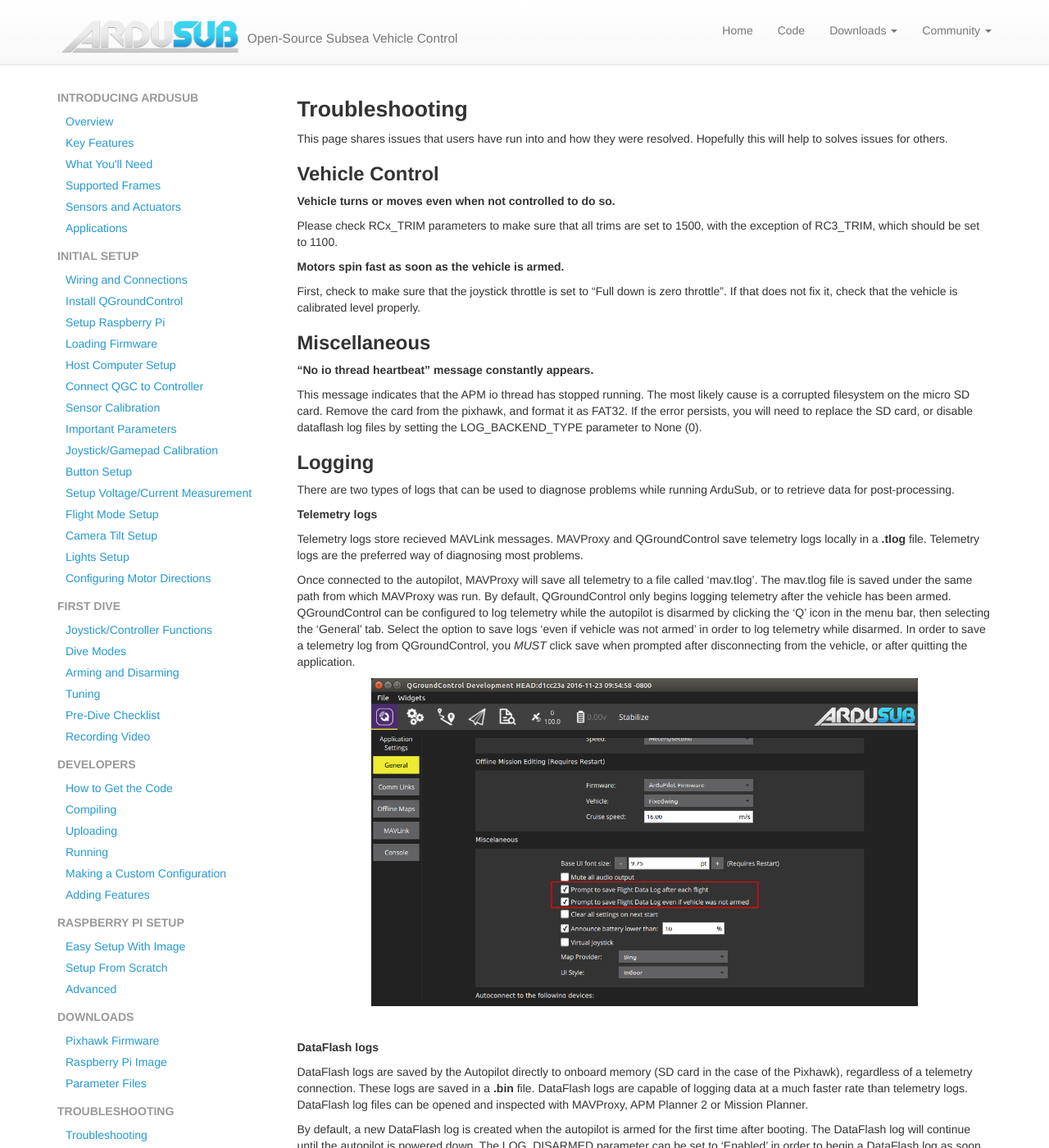
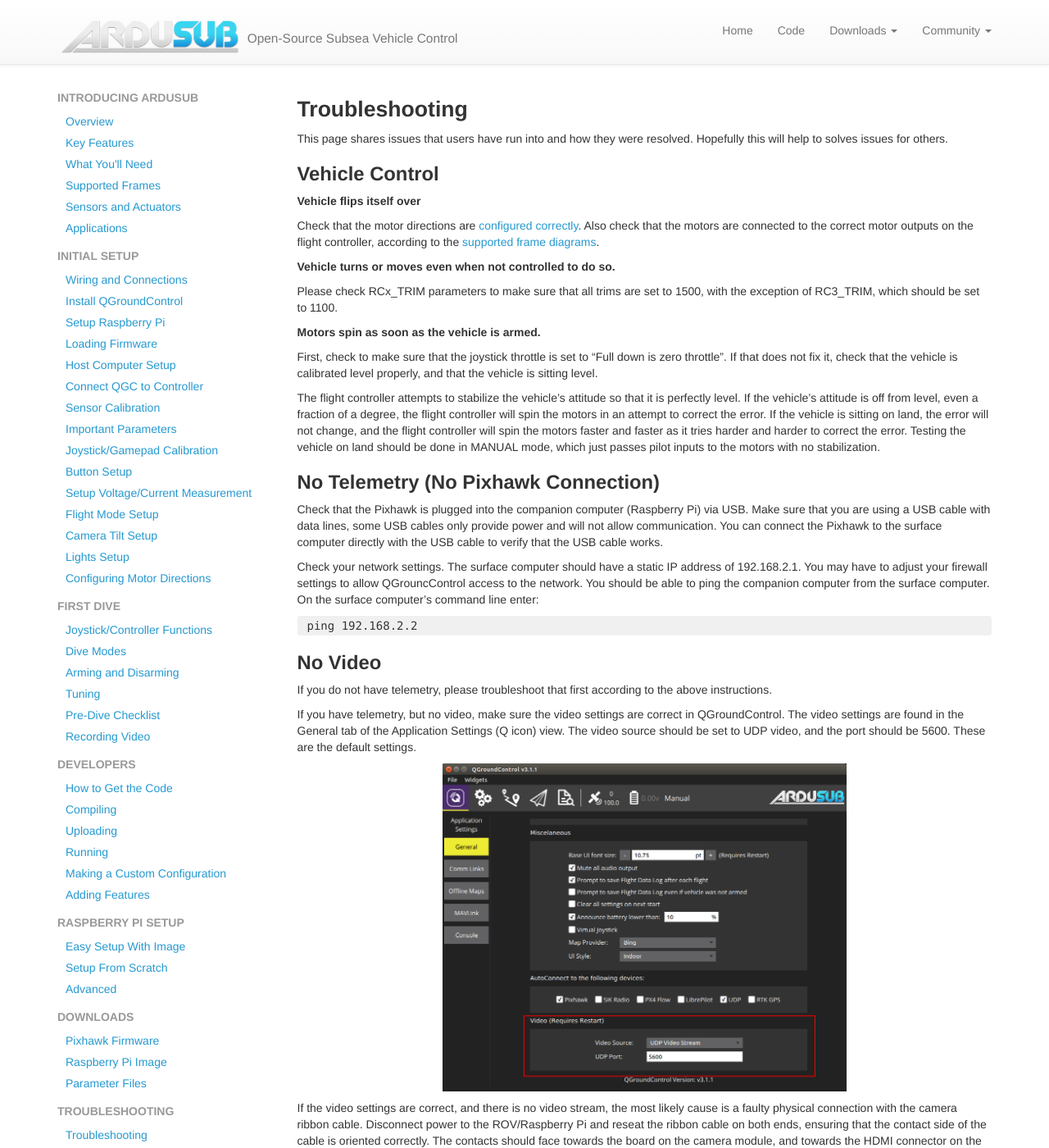
Before and after one commit to bluerobotics/retired-ardusub-docs, a Jekyll site: the page built from pages/troubleshooting.md, in a window 1280 px wide and 1400 px high. Shown: the whole window at 82% size. Built offline with Jekyll 4.4.1, drawn with Linux system fonts in a browser that asks for light colours; nearby versions of some CDN libraries; some web fonts are replaced; comment, search, counter and statistics services are not loaded; some of the changed text lies outside the part shown.

Commit message:
Add some sections to troubleshooting page

```diff
--- a/pages/troubleshooting.md
+++ b/pages/troubleshooting.md
@@ -14,15 +14,73 @@ This page shares issues that users have run into and how they were resolved. Hop
 
 ## Vehicle Control
 
+**Vehicle flips itself over**
+
+Check that the motor directions are [configured correctly](/initial-setup/#configuring-motor-directions). Also check that the motors are connected to the correct motor outputs on the flight controller, according to the [supported frame diagrams](/introduction/#supported-frames).
+
 **Vehicle turns or moves even when not controlled to do so.**
 
 Please check RCx_TRIM parameters to make sure that all trims are set to 1500, with the exception of RC3_TRIM, which should be set to 1100.
 
-**Motors spin fast as soon as the vehicle is armed.**
+**Motors spin as soon as the vehicle is armed.**
 
-First, check to make sure that the joystick throttle is set to "Full down is zero throttle". If that does not fix it, check that the vehicle is calibrated level properly.
+First, check to make sure that the joystick throttle is set to "Full down is zero throttle". If that does not fix it, check that the vehicle is calibrated level properly, and that the vehicle is sitting level.
+
+The flight controller attempts to stabilize the vehicle's attitude so that it is perfectly level. If the vehicle's attitude is off from level, even a fraction of a degree, the flight controller will spin the motors in an attempt to correct the error. If the vehicle is sitting on land, the error will not change, and the flight controller will spin the motors faster and faster as it tries harder and harder to correct the error. Testing the vehicle on land should be done in MANUAL mode, which just passes pilot inputs to the motors with no stabilization.
+
+## No Telemetry (No Pixhawk Connection)
+
+Check that the Pixhawk is plugged into the companion computer (Raspberry Pi) via USB. Make sure that you are using a USB cable with data lines, some USB cables only provide power and will not allow communication. You can connect the Pixhawk to the surface computer directly with the USB cable to verify that the USB cable works.
+
+Check your network settings. The surface computer should have a static IP address of 192.168.2.1. You may have to adjust your firewall settings to allow QGrouncControl access to the network. You should be able to ping the companion computer from the surface computer. On the surface computer's command line enter:
+
+	ping 192.168.2.2
+
+## No Video
+
+If you do not have telemetry, please troubleshoot that first according to the above instructions.
+
+If you have telemetry, but no video, make sure the video settings are correct in QGroundControl. The video settings are found in the General tab of the Application Settings (Q icon) view. The video source should be set to UDP video, and the port should be 5600. These are the default settings.
+
+<img src="/images/qgc-video-settings.png" class="img-responsive img-center" style="max-height:400px;">
+
+If the video settings are correct, and there is no video stream, the most likely cause is a faulty physical connection with the camera ribbon cable. Disconnect power to the ROV/Raspberry Pi and reseat the ribbon cable on both ends, ensuring that the contact side of the cable is oriented correctly. The contacts should face towards the board on the camera module, and towards the HDMI connector on the Raspberry Pi.
+
+If you have checked all of the above and still don't have a video stream, you can check the video streaming process for errors. Log into the Raspberry Pi via SSH and enter the following command into the Raspberry Pi command line:
+
+	sudo screen -r video
+
+If the camera is working and the video stream is running, the output should end in something like this:
+
+	Pipeline is PREROLLED ...
+	Setting pipeline to PLAYING ...
+	New clock: GstSystemClock
+
+To return to the command line and keep the streaming process running, hit control+a then type 'd' (to detach).
+
+If the video stream isn't running the output of the `screen` command will be:
+
+	There is no screen to be resumed matching video.
+
+You can relaunch the video streaming process by entering:
+
+	~/companion/RPI2/Raspbian/start_video.sh
+
+If the output of this command contains something like this:
+
+	mmal: Failed to create camera component
+
+Then the camera isn't working. Double check the camera ribbon cable, and try running `sudo rpi-update`.
 
 ## Miscellaneous
+
+**Camera does not tilt**
+
+The output servo rail on the Pixhawk requires a separate 5V power supply. The power module and USB power inputs on the Pixhawk will not power the servo rail. Make sure you have a 5V input on the servo rail via an ESC BEC or standalone BEC.
+
+Check that input/output channels are [configured for camera tilt](/initial-setup/#camera-tilt-setup-if-used).
+
+Check that joystick buttons [have been assigned](/initial-setup/#button-setup) to camera tilt functions.
 
 **"No io thread heartbeat" message constantly appears.**
 
```
Also changed, not shown: pages/initial-setup.md (+1 -1 lines), images/qgc-video-settings.png (added).
